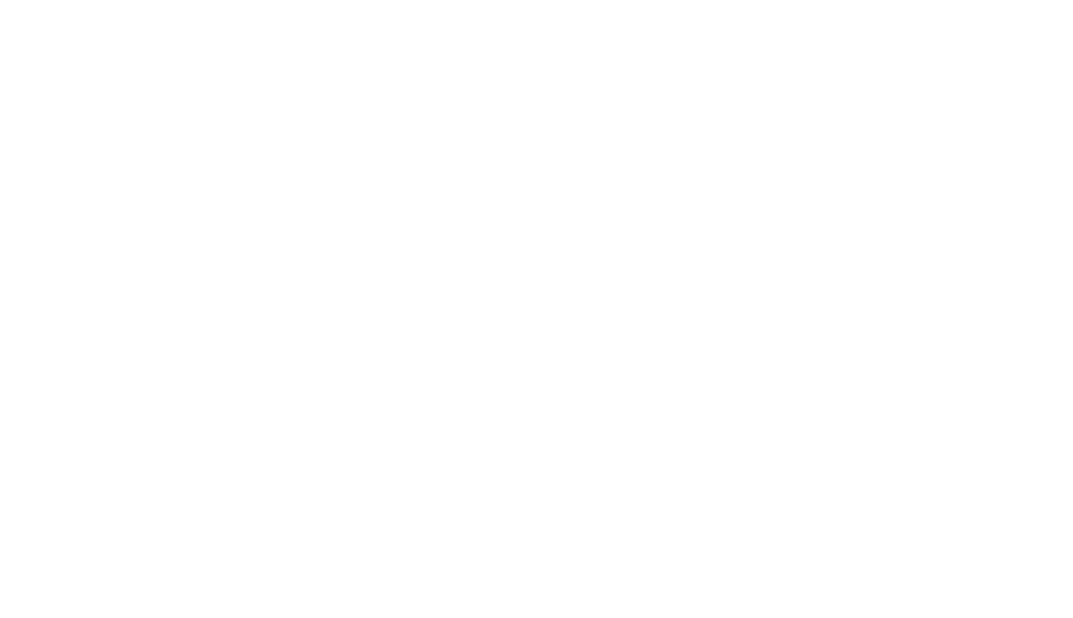
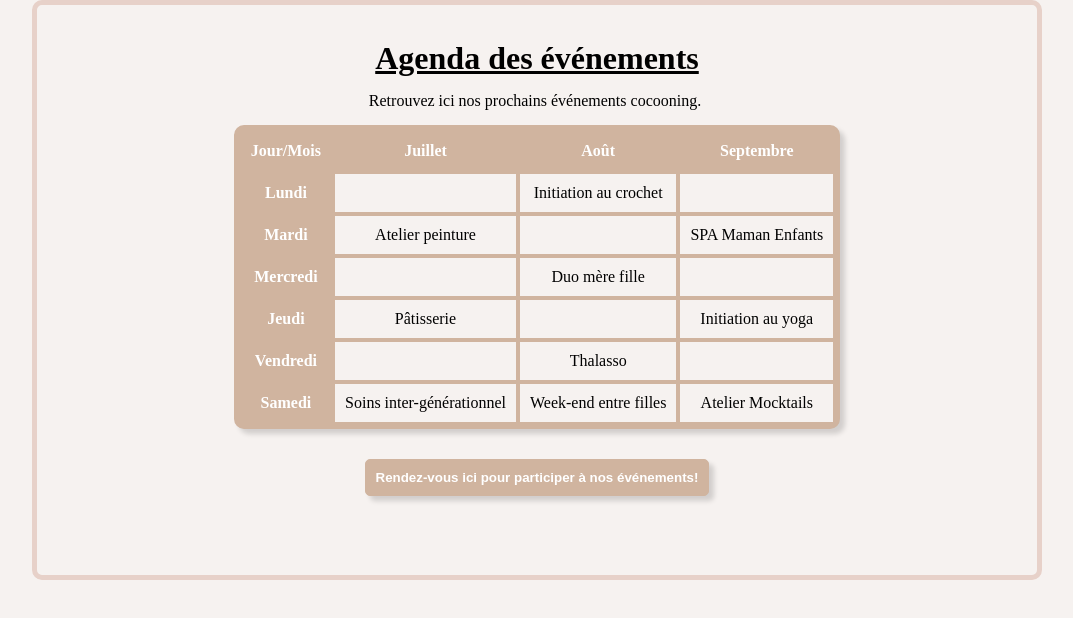
Before and after one commit to jessylopes/DoudouEvent, a plain HTML site: page Agenda.html in a window 1280 px wide. Shown: the whole page, without its empty margins (103-1176 px from the left). Drawn offline with Linux system fonts and the light colour scheme.

Commit message:
commit suite merge morgane

```diff
--- a/Agenda.css
+++ b/Agenda.css
@@ -0,0 +1,67 @@
+*{
+    margin: 0px;
+    padding: 0px;
+    background-color: #F6F2F0;
+}
+.container-agenda {
+    border: 5px solid #E7D1C9;
+    border-radius: 10px;
+    height: 550px;
+    width: 1000px;
+    margin: auto;
+    padding-top: 20px;
+}
+
+h1, p {
+    text-align: center;
+    margin: 15px;
+}
+
+h1{
+    text-decoration: underline;
+}
+
+table {
+    border-collapse: separate;
+    border-spacing: 0;
+    border: 5px solid #D0B49F;
+    border-radius: 10px;
+    letter-spacing: normal;
+    margin-inline-start: auto;
+    margin-inline-end: auto;
+    text-align: center;
+    box-shadow:rgba(0, 0, 0, 0.15) 5px 5px 5px;
+}
+
+th {
+    background-color: #D0B49F;
+    color: #fff;
+}
+
+td, th {
+    border: 2px solid #D0B49F ;
+    padding: 10px;
+}
+
+a{
+    text-decoration: none;
+}
+
+button {
+    border: 1px solid #D0B49F;
+    border-radius: 5px;
+    display: block;
+    margin: 30px auto;
+    padding: 10px;
+    background-color: #D0B49F;
+    color: #fff;
+    font-weight: bold;
+    box-shadow:rgba(0, 0, 0, 0.15) 5px 5px 5px;
+    cursor: pointer;
+    transition: background-color 2000ms;
+}
+
+button:hover{
+    background-color: #E7D1C9;
+    border: 1px solid #E7D1C9;
+}
--- a/Agenda.html
+++ b/Agenda.html
@@ -1,13 +1,80 @@
 <!DOCTYPE html>
 <html lang="en">
+
 <head>
     <meta charset="UTF-8">
     <meta name="viewport" content="width=device-width, initial-scale=1.0">
-    <title>Document</title>
+    <title>Agenda</title>
     <link rel="stylesheet" href="style.css">
     <link rel="stylesheet" href="Agenda.css">
 </head>
+
 <body>
+    <div class="container-agenda">
+        <h1>Agenda des événements</h1>
+        <p>Retrouvez ici nos prochains événements cocooning. <img src=""></p>
+        <table>
+            <tr>
+                <th>Jour/Mois</th>
+                <th>Juillet</th>
+                <th>Août</th>
+                <th>Septembre</th>
+            </tr>
+
+            <tr>
+                <th>Lundi</th>
+                <td></td>
+                <td>Initiation au crochet</td>
+                <td></td>
+            </tr>
+
+            <tr>
+                <th>Mardi</th>
+                <td>Atelier peinture</td>
+                <td></td>
+                <td>SPA Maman Enfants</td>
+            </tr>
+
+            <tr>
+                <th>Mercredi</th>
+                <td></td>
+                <td>Duo mère fille</td>
+                <td></td>
+            </tr>
+
+            <tr>
+                <th>Jeudi</th>
+                <td>Pâtisserie</td>
+                <td></td>
+                <td>Initiation au yoga</td>
+
+            </tr>
+
+            <tr>
+                <th>Vendredi</th>
+                <td></td>
+                <td>Thalasso</td>
+                <td></td>
+
+            </tr>
+
+            <tr>
+                <th>Samedi</th>
+                <td>Soins inter-générationnel</td>
+                <td>Week-end entre filles</td>
+                <td>Atelier Mocktails</td>
+
+            </tr>
+
+        </table>
+
+        <div class="button-container">
+            <a href="Inscription.html">
+                <button type="button">Rendez-vous ici pour participer à nos événements!</button>
+            </a>
+        </div>
+    </div>
 
 </body>
+
 </html>
```
